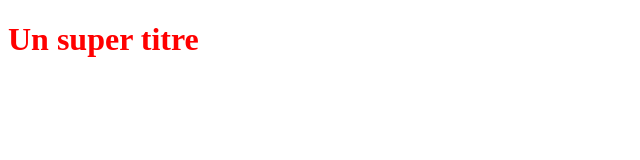
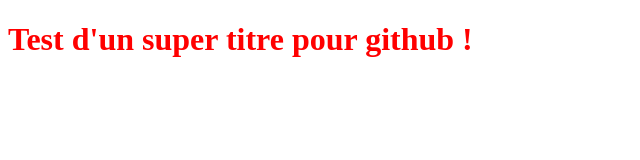
Before and after one commit to Killuma/Openclassroom, a plain HTML site: page index.html in a window 1280 px wide. Shown: the whole page, without its empty margins (0-640 px from the left). Drawn offline with Linux system fonts and the light colour scheme.

Commit message:
Modification du titre et de la couleur

```diff
--- a/index.html
+++ b/index.html
@@ -6,6 +6,6 @@
 
 </head>
 <body>
-   <h1>Un super titre</h1>
+   <h1>Test d'un super titre pour github !</h1>
 </body>
 </html>
```
